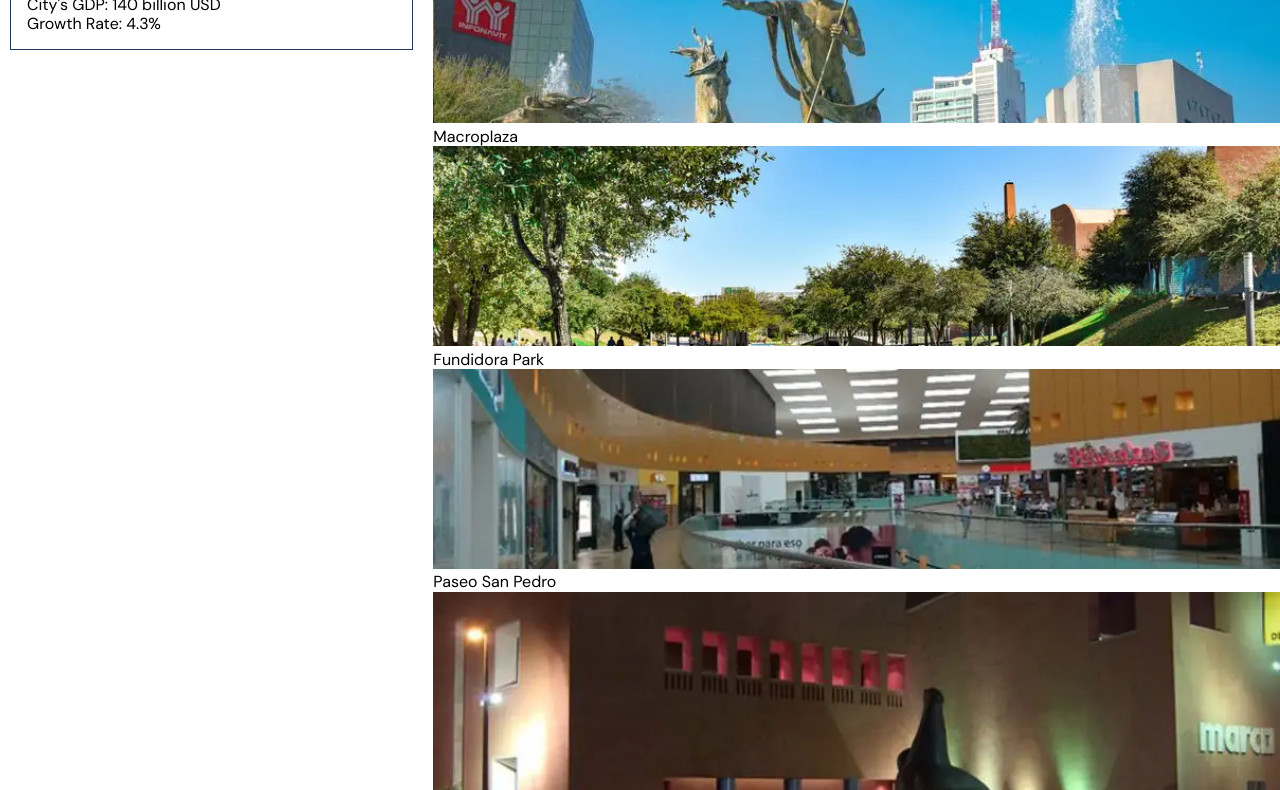
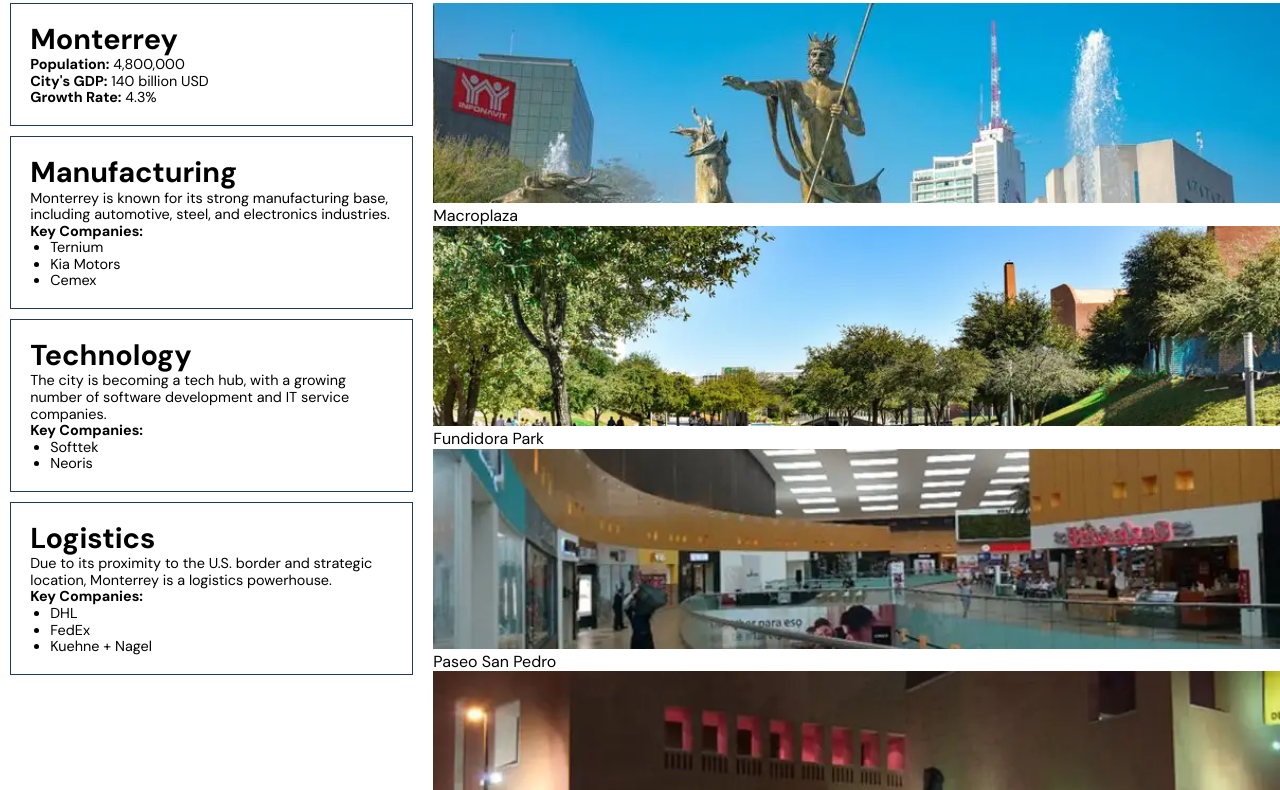
Before and after one commit to moo23001/wdd231, a plain HTML site: page chamber/discover.html in a window 1280 px wide. Shown: the part 222-1012 px from the top of the page. Drawn offline with Linux system fonts and the light colour scheme.

Commit message:
Scripts for alerts and css for fact sheet

```diff
--- a/chamber/discover.html
+++ b/chamber/discover.html
@@ -31,7 +31,7 @@
             <nav id="animateme">
                 <a id="menu" href="#"></a>
                 <ul class="navigation">
-                    <li><a href="#">Home</a></li>
+                    <li><a href="index.html">Home</a></li>
                     <li><a href="directory.html">Directory</a></li>
                     <li><a href="join.html">Join</a></li>
                     <li><a class="active" href="discover.html">Discover</a></li>
@@ -40,20 +40,22 @@
         </header>
         <main class="mainDiscover">
             <div class="infoColumn">
+                <h1>Fact sheet</h1>
 
             </div>
             <div class="pictureColumn">
-                    <img src="images/rsz_macroplaza.webp" alt="Macroplaza Monterrey Mexico" width="400" height="200">
+                    <h1>Places to visit</h1>
+                    <img src="images/rsz_macroplaza.webp" alt="Macroplaza Monterrey Mexico" width="400" height="200" loading="lazy">
                     <caption>Macroplaza</caption>
-                    <img src="images/fundidora.webp" alt="fundidora Park Monterey Mexico" width="400" height="200">
+                    <img src="images/fundidora.webp" alt="fundidora Park Monterey Mexico" width="400" height="200" loading="lazy">
                     <caption>Fundidora Park</caption>
                     <img src="images/paseo-san-pedro-centro.webp" alt="Paseo San Pedro Mall" width="400" height="200">
                     <caption>Paseo San Pedro</caption>
-                    <img src="images/Museo-de-Arte-Contemporaneo-Marco.webp" alt="MARCP Museum Monterrey Mexico" width="400" height="200">
+                    <img src="images/Museo-de-Arte-Contemporaneo-Marco.webp" alt="MARCP Museum Monterrey Mexico" width="400" height="200" loading="lazy">
                     <caption>MARCO Museum</caption>
-                    <img src="images/cintermex.webp" alt="Cintermex Business Center Monterrey Mexico" width="400" height="200">
+                    <img src="images/cintermex.webp" alt="Cintermex Business Center Monterrey Mexico" width="400" height="200" loading="lazy">
                     <caption>Cintermex</caption>
-                    <img src="images/parque-ecologico-chipinque.webp" alt="Chipinque Park Mexico" width="400" height="200">
+                    <img src="images/parque-ecologico-chipinque.webp" alt="Chipinque Park Mexico" width="400" height="200" loading="lazy">
                     <caption>Chipinque</caption>
             </div>
         </main>
--- a/chamber/scripts/discover.js
+++ b/chamber/scripts/discover.js
@@ -1,13 +1,14 @@
 const url = './data/monterrey_investor_info.json';
 const cards = document.querySelector('.infoColumn');
-
+let userDates = getDates() || [];
+getDates();
+setDates();
 
 async function getCityData() {
     try {
         const response = await fetch(url);
         if (response.ok) {
             const data = await response.json();
-            console.log(data);
             displayCityInfo(data);
         } else {
             console.error(`HTTP error! status: ${response.status}`);
@@ -25,11 +26,9 @@ const displayCityInfo = (cityData) => {
     const cityGdpRate = document.createElement('p');
 
     cityName.innerHTML = cityData.city;
-    cityPopulation.innerHTML = `Population: ${cityData.population}`;
-    cityGdpAmount.innerHTML = `City's GDP: ${cityData.gdp.amount}`;
-    cityGdpRate.innerHTML = `Growth Rate: ${cityData.gdp.growth_rate}`;
-
-
+    cityPopulation.innerHTML = `<strong>Population:</strong> ${cityData.population.toLocaleString()}`;
+    cityGdpAmount.innerHTML = `<strong>City's GDP:</strong> ${cityData.gdp.amount}`;
+    cityGdpRate.innerHTML = `<strong>Growth Rate:</strong> ${cityData.gdp.growth_rate}`;
 
     const cityCard = document.createElement('section');
 
@@ -38,10 +37,52 @@ const displayCityInfo = (cityData) => {
     cityCard.appendChild(cityGdpAmount);
     cityCard.appendChild(cityGdpRate);
     cityCard.classList.add('cityCard')
-
     cards.appendChild(cityCard);
 
+    cityData.sectors.forEach(element => {
+        const sectorCard = document.createElement('section');
+        const keyCompanies = document.createElement('ul');
+        element.key_companies.forEach(company => {
+            const item = document.createElement('li');
+            item.innerHTML= company;
+            keyCompanies.appendChild(item);
+
+        })
 
 
+        sectorCard.innerHTML = `
+        <h2>${element.sector}</h2>
+        <p>${element.description}</p>
+        <p><strong>Key Companies:</strong></p>
+
+        `
+        sectorCard.appendChild(keyCompanies);
+        sectorCard.classList.add('cityCard');
+        cards.appendChild(sectorCard);
+    });
 
 }
+
+const theDateToday = new Date();
+if (userDates[0] == '') {
+    userDates[0] = theDateToday;
+    userDates[1] = userDates[0].getTime() - theDateToday.now();
+    userDates[2]= "Welcome! Let us know if you have any questions.";
+} else if (userDates[1] < 24 ) {
+    userDates[2] = "Back so soon! Awesome!"
+} else {
+    userDates[2] = `You last visited ${userDates[1]} days ago`;
+}
+
+function setDates (userDatesData) {
+    userDates.push(userDatesData)
+    localStorage.setItem('userDatesLocal', JSON.stringify(userDates));
+
+  }
+
+  //Get data from localstorage
+function getDates() {
+    return JSON.parse(localStorage.getItem('userDatesLocal')) || [];
+  }
+
+  window.alert(userDates[2]);
--- a/chamber/styles/index.css
+++ b/chamber/styles/index.css
@@ -337,20 +337,30 @@ dialog > ul {
 
 /************ Discovery ***********/
 .mainDiscover {
-    display: grid;
-    grid-template-columns: 1fr 2fr;
-    column-gap: 10px;
+    display: flex;
+    flex-direction: column;
+}
+.mainDiscover h1 {
+    margin-left: 10px;
 }
 .cityCard {
     padding: 1em;
     border: 1px solid var(--backgroundcolorDark);
     margin: 10px;
+    font-size: 1.2em;
 }
 
 .pictureColumn img {
     width: 100%;
     height: 200px;
     object-fit: cover;
+}
+
+.cityCard ul {
+    margin-left: 20px;
+}
+.cityCard p, .cityCard ul {
+    font-size: .9rem;
 }
 
 
@@ -401,6 +411,11 @@ footer{
         display: grid;
         grid-template-columns: auto auto;
     }
+    .mainDiscover {
+        display: grid;
+        grid-template-columns: 1fr 2fr;
+        column-gap: 10px;
+    }
 
 }
 
```
